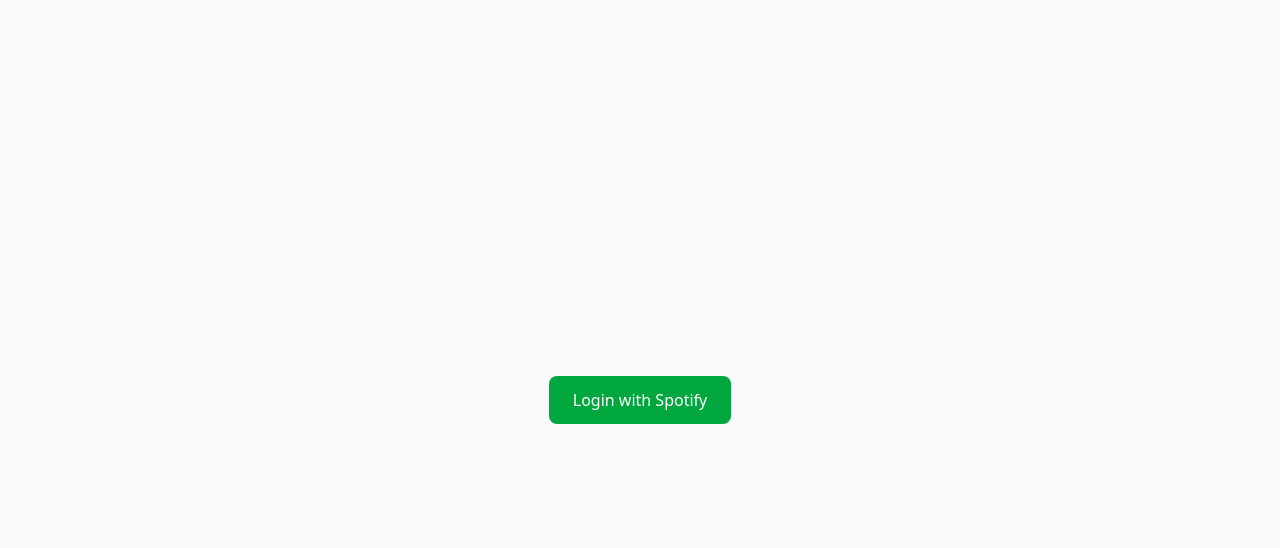
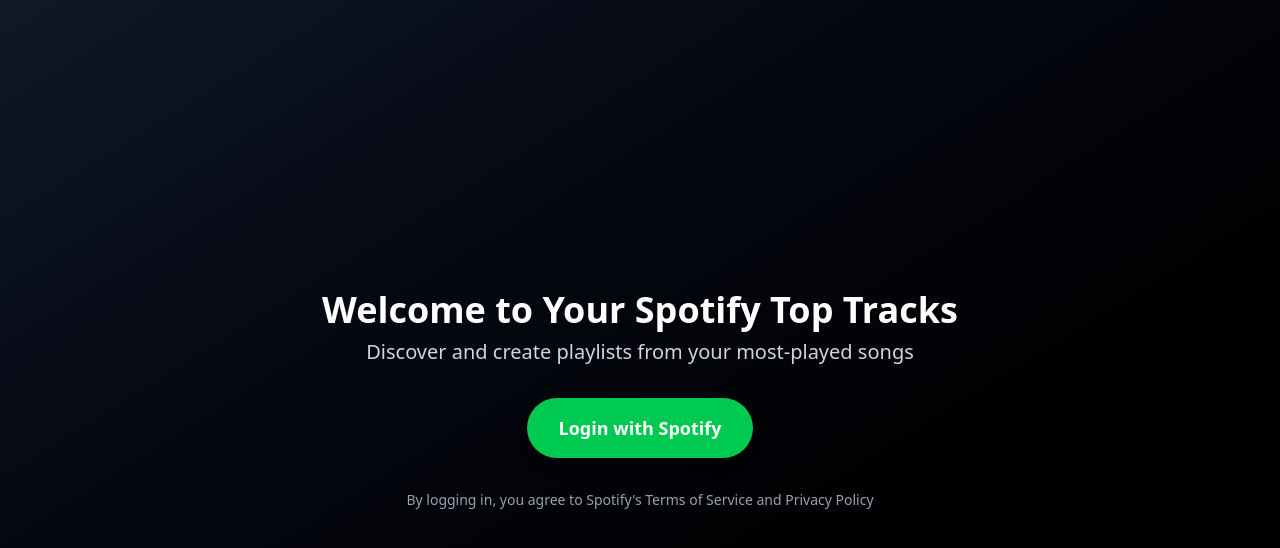
Before and after one commit to lekakenycollins8/spotify-playlist-generator, a React (Vite) app in the folder client/: page / in a window 1280 px wide. Shown: the top 548 px of the page. Built offline with nearby package versions, Linux system fonts and the light colour scheme.

Commit message:
Enhance Dashboard and Login components with Framer Motion for improved animations; update styling with Tailwind CSS for a modern look and feel

```diff
--- a/client/src/pages/Dashboard.jsx
+++ b/client/src/pages/Dashboard.jsx
@@ -1,129 +1,172 @@
-import { useState, useEffect, useCallback } from 'react';
-import useSpotify from '../hooks/useSpotify';
-import TrackCard from '../components/TrackCard';
-import { useNavigate } from 'react-router-dom';
+import React, { useState, useEffect, useCallback } from "react"
+import { motion, AnimatePresence } from "framer-motion"
+import useSpotify from "../hooks/useSpotify"
+import TrackCard from "../components/TrackCard"
+import { useNavigate } from "react-router-dom"
 
 const Dashboard = () => {
-    const [tracks, setTracks] = useState([]);
-    const [timeRange, setTimeRange] = useState('short_term');
-    const [loading, setLoading] = useState(true);
-    const { getTopTracks, createPlaylist } = useSpotify();
-    const navigate = useNavigate();
+  const [tracks, setTracks] = useState([])
+  const [timeRange, setTimeRange] = useState("short_term")
+  const [loading, setLoading] = useState(true)
+  const { getTopTracks, createPlaylist } = useSpotify()
+  const navigate = useNavigate()
 
   const memoizedGetTopTracks = useCallback(
     async (timeRange, limit) => {
-            return await getTopTracks(timeRange, limit);
+      return await getTopTracks(timeRange, limit)
     },
-        [getTopTracks]
-    );
+    [getTopTracks],
+  )
 
   useEffect(() => {
     const checkAuth = () => {
-            const accessToken = sessionStorage.getItem('spotify_access_token');
-            const tokenExpiry = sessionStorage.getItem('spotify_token_expiry');
+      const accessToken = sessionStorage.getItem("spotify_access_token")
+      const tokenExpiry = sessionStorage.getItem("spotify_token_expiry")
 
       if (!accessToken) {
-                navigate('/');
-                return false;
+        navigate("/")
+        return false
       }
 
-            // Check if token is expired
-            if (tokenExpiry && Date.now() > parseInt(tokenExpiry)) {
-                console.log('Token expired, redirecting to login');
-                sessionStorage.clear();
-                navigate('/');
-                return false;
+      if (tokenExpiry && Date.now() > Number.parseInt(tokenExpiry)) {
+        console.log("Token expired, redirecting to login")
+        sessionStorage.clear()
+        navigate("/")
+        return false
       }
 
-            return true;
-        };
+      return true
+    }
 
     const fetchTracks = async () => {
-            if (!checkAuth()) return;
+      if (!checkAuth()) return
 
-            setLoading(true);
+      setLoading(true)
       try {
-                const data = await memoizedGetTopTracks(timeRange, 20);
-                setTracks(data);
+        const data = await memoizedGetTopTracks(timeRange, 20)
+        setTracks(data)
       } catch (error) {
-                console.error('Track fetch error:', error);
+        console.error("Track fetch error:", error)
         if (error.response?.status === 401) {
-                    // Token invalid or expired
-                    sessionStorage.clear();
-                    navigate('/');
+          sessionStorage.clear()
+          navigate("/")
         }
       } finally {
-                setLoading(false);
+        setLoading(false)
       }
-        };
+    }
 
-        fetchTracks();
-    }, [timeRange, navigate, memoizedGetTopTracks]);
+    fetchTracks()
+  }, [timeRange, navigate, memoizedGetTopTracks])
 
   const handleCreatePlaylist = async () => {
     if (tracks.length === 0) {
-            alert('No tracks available to create playlist');
-            return;
+      alert("No tracks available to create playlist")
+      return
     }
 
-        const accessToken = sessionStorage.getItem('spotify_access_token');
+    const accessToken = sessionStorage.getItem("spotify_access_token")
     if (!accessToken) {
-            navigate('/');
-            return;
+      navigate("/")
+      return
     }
 
     try {
-            const trackUris = tracks.map((track) => track.uri);
-            const playlistUrl = await createPlaylist(accessToken, trackUris);
-            window.open(playlistUrl, '_blank');
+      const trackUris = tracks.map((track) => track.uri)
+      const playlistUrl = await createPlaylist(accessToken, trackUris)
+      window.open(playlistUrl, "_blank")
     } catch (error) {
-            console.error('Playlist creation error:', error);
+      console.error("Playlist creation error:", error)
       if (error.response?.status === 401) {
-                sessionStorage.clear();
-                navigate('/');
+        sessionStorage.clear()
+        navigate("/")
       } else {
-                alert('Failed to create playlist. Please try again.');
+        alert("Failed to create playlist. Please try again.")
       }
     }
-    };
+  }
 
   if (loading) {
     return (
-            <div className="min-h-screen flex items-center justify-center">
-                <div className="text-center">
-                    <h2 className="text-xl font-semibold mb-2">Loading your top tracks...</h2>
-                    <p className="text-gray-600">Please wait</p>
+      <div className="min-h-screen flex items-center justify-center bg-gradient-to-br from-purple-500 to-indigo-600">
+        <motion.div
+          className="text-center text-white"
+          initial={{ opacity: 0, y: -20 }}
+          animate={{ opacity: 1, y: 0 }}
+          transition={{ duration: 0.5 }}
+        >
+          <h2 className="text-3xl font-bold mb-4">Loading your top tracks...</h2>
+          <p className="text-xl">Please wait</p>
+          <div className="mt-8 w-16 h-16 border-t-4 border-white rounded-full animate-spin mx-auto"></div>
+        </motion.div>
       </div>
-            </div>
-        );
+    )
   }
 
   return (
-        <div className='p-6 max-w-4xl mx-auto'>
-            <h1 className='text-2xl font-semibold'>Your Top Tracks</h1>
+    <div className="min-h-screen p-8 bg-gradient-to-br from-purple-500 to-indigo-600">
+      <div className="max-w-6xl mx-auto">
+        <motion.h1
+          className="text-4xl font-bold text-white mb-8"
+          initial={{ opacity: 0, y: -20 }}
+          animate={{ opacity: 1, y: 0 }}
+          transition={{ duration: 0.5 }}
+        >
+          Your Top Tracks
+        </motion.h1>
+        <motion.div
+          className="mb-8"
+          initial={{ opacity: 0, y: -20 }}
+          animate={{ opacity: 1, y: 0 }}
+          transition={{ duration: 0.5, delay: 0.1 }}
+        >
           <select
             value={timeRange}
             onChange={(e) => setTimeRange(e.target.value)}
-                className='mt-4 px-4 py-2 bg-gray-100 rounded-lg'
+            className="px-4 py-2 bg-black bg-opacity-20 text-white rounded-lg outline-none focus:ring-2 focus:ring-white"
           >
-                <option value='short_term'>Last 4 weeks</option>
-                <option value='medium_term'>Last 6 months</option>
-                <option value='long_term'>All time</option>
+            <option value="short_term">Last 4 weeks</option>
+            <option value="medium_term">Last 6 months</option>
+            <option value="long_term">All time</option>
           </select>
-            <div className='mt-6 grid grid-cols-1 gap-6 sm:grid-cols-2 lg:grid-cols-3'>
-                {tracks.map((track) => (
-                    <TrackCard key={track.id} track={track} />
+        </motion.div>
+        <motion.div
+          className="grid grid-cols-1 gap-6 sm:grid-cols-2 lg:grid-cols-3 xl:grid-cols-4"
+          initial={{ opacity: 0 }}
+          animate={{ opacity: 1 }}
+          transition={{ duration: 0.5, delay: 0.2 }}
+        >
+          <AnimatePresence>
+            {tracks.map((track, index) => (
+              <motion.div
+                key={track.id}
+                initial={{ opacity: 0, y: 20 }}
+                animate={{ opacity: 1, y: 0 }}
+                exit={{ opacity: 0, y: -20 }}
+                transition={{ duration: 0.3, delay: index * 0.05 }}
+              >
+                <TrackCard track={track} />
+              </motion.div>
             ))}
-            </div>
+          </AnimatePresence>
+        </motion.div>
+        <motion.div
+          className="mt-12 text-center"
+          initial={{ opacity: 0, y: 20 }}
+          animate={{ opacity: 1, y: 0 }}
+          transition={{ duration: 0.5, delay: 0.3 }}
+        >
           <button
             onClick={handleCreatePlaylist}
-                className='mt-6 px-6 py-3 bg-green-600 text-white rounded-lg hover:bg-green-700 transition-colors'
+            className="px-8 py-3 bg-green-500 text-white text-lg font-semibold rounded-full hover:bg-green-600 transition-colors focus:outline-none focus:ring-2 focus:ring-green-300 focus:ring-offset-2 focus:ring-offset-purple-500 disabled:opacity-50 disabled:cursor-not-allowed"
             disabled={tracks.length === 0}
           >
             Create Playlist
           </button>
+        </motion.div>
       </div>
-    );
-};
+    </div>
+  )
+}
 
-export default Dashboard;
+export default Dashboard
--- a/client/src/pages/Login.jsx
+++ b/client/src/pages/Login.jsx
@@ -1,15 +1,35 @@
+import { motion } from "framer-motion"
 
 const Login = () => {
-    return (
-        <div className='min-h-screen bg-gray-50 flex items-center justify-center'>
-            <a
-                href="http://localhost:8080/auth/login"
-                className='px-6 py-3 bg-green-600 text-white rounded-lg hover:bg-green-700 transition-colors'
-                >
-                Login with Spotify
-            </a>
-        </div>
-    );
-};
+  return (
+    <div className="min-h-screen bg-gradient-to-br from-gray-900 to-black flex flex-col items-center justify-center px-4">
+      <motion.div
+        initial={{ opacity: 0, y: -20 }}
+        animate={{ opacity: 1, y: 0 }}
+        transition={{ duration: 0.5 }}
+        className="text-center mb-8"
+      >
+        <h1 className="text-4xl font-bold text-white mb-2">Welcome to Your Spotify Top Tracks</h1>
+        <p className="text-xl text-gray-300">Discover and create playlists from your most-played songs</p>
+      </motion.div>
+      <motion.a
+        href="http://localhost:8080/auth/login"
+        className="px-8 py-4 bg-green-500 text-white text-lg font-semibold rounded-full hover:bg-green-600 transition-colors duration-300 focus:outline-none focus:ring-2 focus:ring-green-400 focus:ring-opacity-50 shadow-lg hover:shadow-xl transform hover:-translate-y-1"
+        whileHover={{ scale: 1.05 }}
+        whileTap={{ scale: 0.95 }}
+      >
+        Login with Spotify
+      </motion.a>
+      <motion.p
+        initial={{ opacity: 0 }}
+        animate={{ opacity: 1 }}
+        transition={{ delay: 0.5, duration: 0.5 }}
+        className="mt-8 text-gray-400 text-sm"
+      >
+        By logging in, you agree to Spotify's Terms of Service and Privacy Policy
+      </motion.p>
+    </div>
+  )
+}
 
-export default Login;
+export default Login
```
Lines whose indentation alone changed are shown as unchanged.
